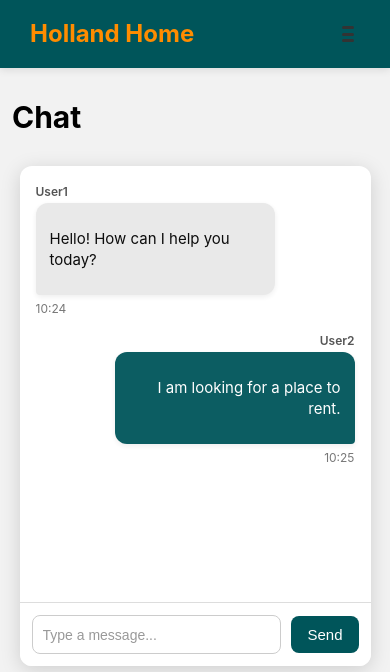
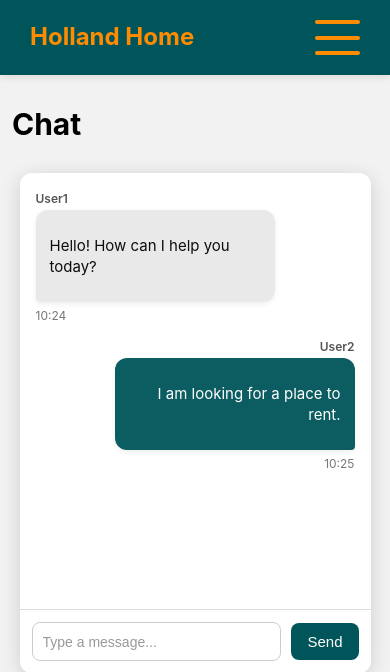
Before and after one commit to zaysea123/Holland_Home, a Django app: page /chat/ in a window 390 px wide. Shown: the top 672 px of the page. Run offline with Django 5.2, Linux system fonts and the light colour scheme.

Commit message:
Made the hamburger menu functional in chat.css , with some extra changes

```diff
--- a/Holland_Home/page/static/page/chat.css
+++ b/Holland_Home/page/static/page/chat.css
@@ -13,7 +13,7 @@ body {
     display: flex;
     justify-content: space-between;
     align-items: center;
-    background-color: #00555a ; /* Holland Home beige */
+    background-color: #00555a;
     padding: 15px 30px;
     box-shadow: 0 2px 8px rgba(0,0,0,0.1);
 }
@@ -24,22 +24,82 @@ body {
     color: darkorange;
 }
 
-.header .burger {
+.ham-menu {
+    width: 45px;
+    height: 35px;
+    cursor: pointer;
     display: flex;
     flex-direction: column;
     justify-content: space-between;
-    width: 24px;
-    height: 18px;
+    align-items: center;
     background: none;
     border: none;
-    cursor: pointer;
+    padding: 5px 0;
+    position: relative;
+    z-index: 1010; /* added to stay above off-screen menu */
 }
 
-.header .burger .line {
+.ham-menu span {
+    display: block;
     width: 100%;
-    height: 3px;
-    background-color: #333;
-    border-radius: 2px;
+    height: 4px;
+    background-color: darkorange;
+    border-radius: 10px;
+    transition: 0.3s ease;
+}
+.ham-menu.active span:nth-child(1) {
+    transform: rotate(45deg) translate(8px, 8px);
+}
+.ham-menu.active span:nth-child(2) {
+    opacity: 0;
+}
+.ham-menu.active span:nth-child(3) {
+    transform: rotate(-45deg) translate(8px, -8px);
+}
+
+/* Off-Screen Menu */
+.off-screen-menu {
+    position: fixed;
+    top: 0;
+    right: -450px;
+    width: 300px;
+    max-width: 80%;
+    height: 100vh;
+    background-color: #00555a;
+    display: flex;
+    flex-direction: column;
+    align-items: center;
+    padding-top: 80px;
+    transition: right 0.3s ease;
+    z-index: 1000; /* ensure hamburger stays above */
+}
+
+.off-screen-menu.active {
+    right: 0;
+}
+
+.off-screen-menu ul {
+    width: 100%;
+    padding: 0;
+    margin: 0;
+    list-style: none;
+}
+
+.off-screen-menu li {
+    width: 100%;
+    text-align: center;
+    margin: 15px 0;
+}
+
+.off-screen-menu a {
+    color: darkorange;
+    text-decoration: none;
+    font-size: 18px;
+    transition: color 0.2s ease;
+}
+
+.off-screen-menu a:hover {
+    color: darkorange;
 }
 
 /* Main Content */
@@ -109,7 +169,7 @@ body {
 }
 
 .chat-message.sent .chat-bubble {
-    background-color: #00555a ;
+    background-color: #00555a;
     color: #fff;
     border-bottom-right-radius: 4px;
 }
@@ -168,7 +228,7 @@ body {
 }
 
 .chat-send-btn:hover {
-    background-color: #b59d7f;
+    background-color: #018a91;
     transform: translateY(-1px);
 }
 
--- a/Holland_Home/page/templates/page/chat.html
+++ b/Holland_Home/page/templates/page/chat.html
@@ -6,16 +6,29 @@
     <meta name="viewport" content="width=device-width, initial-scale=1.0">
     <title>Holland Home - Chat</title>
     <link rel="stylesheet" href="{% static 'page/chat.css' %}">
+
+
 </head>
 <body>
     <header class="header">
         <div class="logo">Holland Home</div>
-        <button class="burger">
-            <span class="line"></span>
-            <span class="line"></span>
-            <span class="line"></span>
-        </button>
+        <div class="ham-menu">
+            <span></span>
+            <span></span>
+            <span></span>
+        </div>
+        <div class="off-screen-menu">
+            <ul>
+                <li><a href="#">Home</a></li>
+                <li><a href="/chat">Chat</a></li>
+                <li><a href="#">Shopping ⬇</a></li>
+                <li><a href="#">Cleaning ⬇</a></li>
+                <li><a href="#">Contract ⬇</a></li>
+                <li><a href="/members/logout_user">Logout</a></li>
+            </ul>
+        </div>
     </header>
+
 
      <section class="chat-title">
         <h1>Chat</h1>
@@ -47,5 +60,6 @@
             </footer>
         </div>
     </main>
+<script src="{% static 'page/js/home.js' %}"></script>
 </body>
 </html>
```
